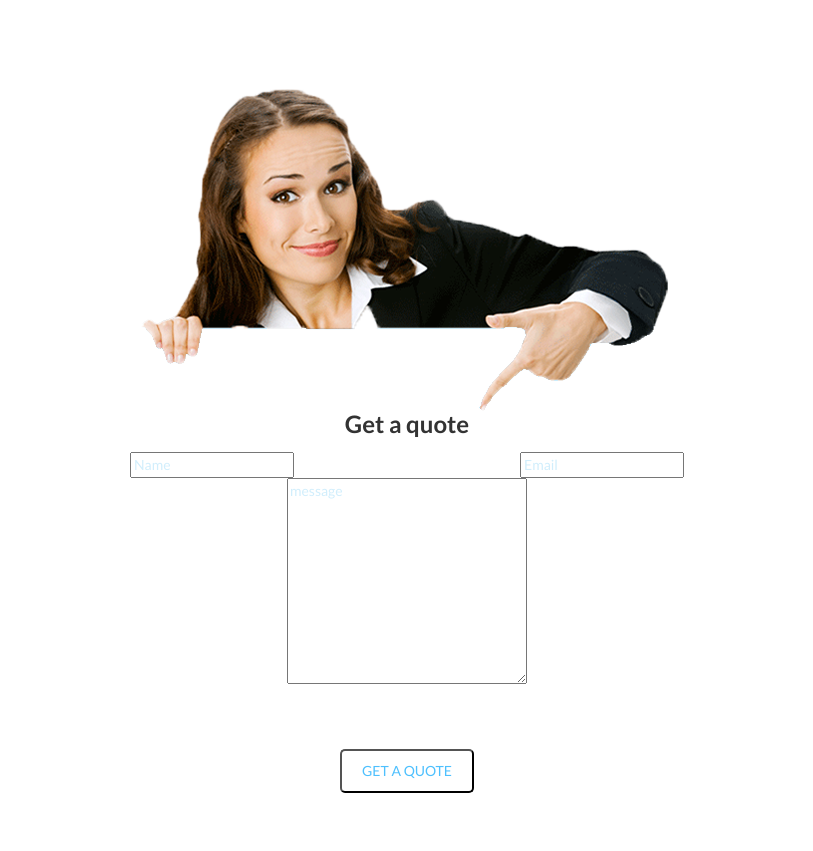
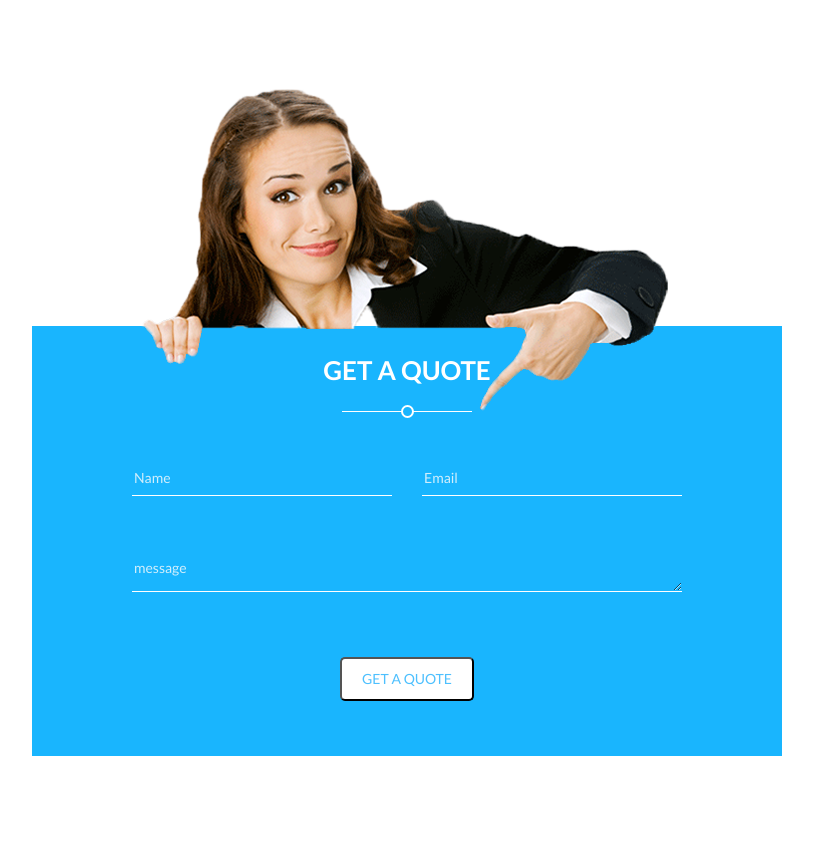
Before and after one commit to Hatem005/hatem.github.io, a plain HTML site: page class-two/index.html in a window 1280 px wide. Shown: the whole page, without its empty margins (233-1046 px from the left). Drawn offline with Linux system fonts and the light colour scheme.

Commit message:
Update index.html

```diff
--- a/class-two/index.html
+++ b/class-two/index.html
@@ -21,8 +21,8 @@
                     <div class="col-md-8 col-md-offset-2">
                         <div class="qute-from-wrep">
                             <img src="assets/img/girl.png">
-                            <div class="blue-quote-from">
-                                <h3>Get a quote</h3>
+                            <div class="blue-quote-form">
+                                <h3>Get a Quote</h3>
 
                                 <form action="index.html">
                                     <div class="row"><div class="col-md-6"> <input type="tex" name="name" placeholder="Name"></div>
```
